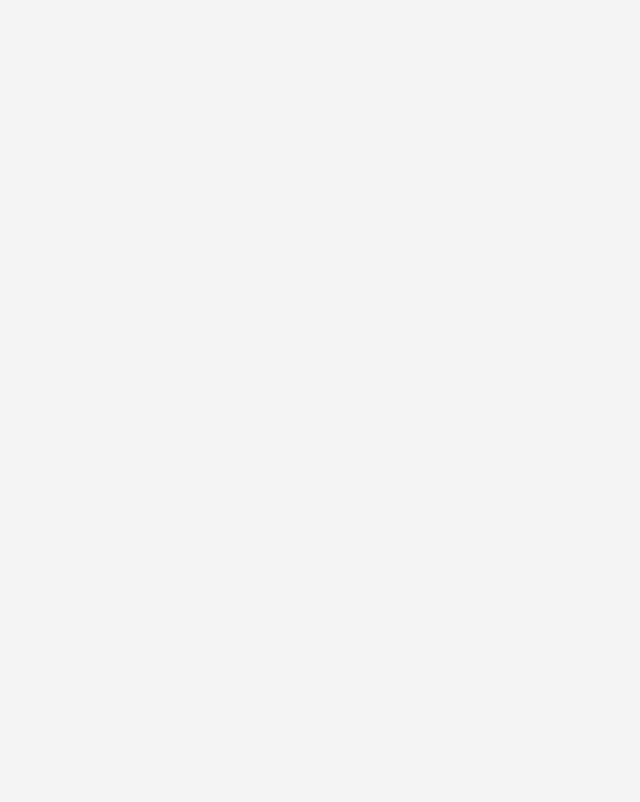
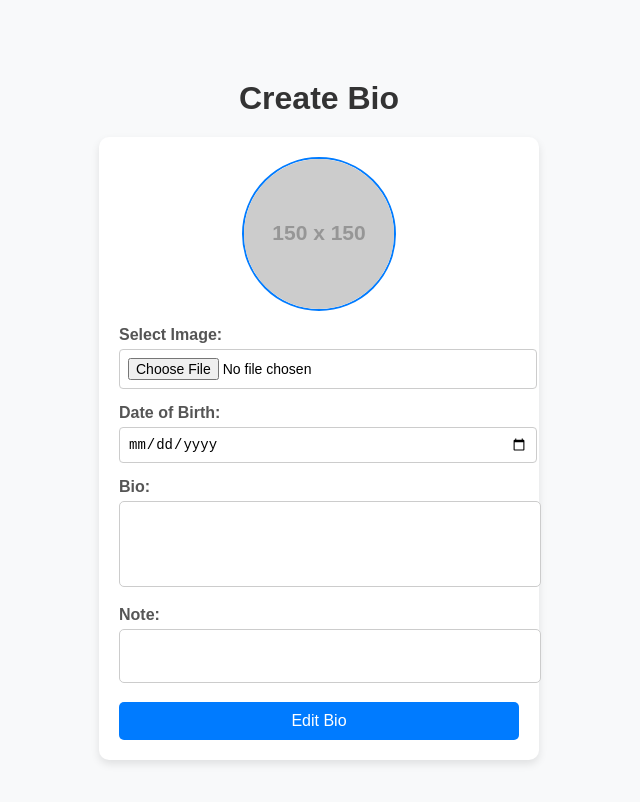
Before and after one commit to Abhinand2004/react_flip, a React (Vite) app in the folder ClientSide/: page /edit/1 in a window 1280 px wide. Before the commit this address had no page. Shown: the top 802 px of the page, without its empty margins (321-961 px from the left). Built offline with nearby package versions, Linux system fonts and the light colour scheme.

Commit message:
edit_added

```diff
--- a/ClientSide/src/App.jsx
+++ b/ClientSide/src/App.jsx
@@ -12,6 +12,7 @@ import HomePage from './components/HomePage';
 import Nav from './components/Nav';
 import Profile from './components/Profile';
 import Createbio from './components/createbio';
+import Editbio from './components/editbio';
 // import { useState } from 'react';
 function App() {
 
@@ -29,6 +30,8 @@ const [user,setUser]=useState("");
       <Route path="/login" element={<Login/>}></Route>
       <Route path="/profile" element={<Profile/>}></Route>
       <Route path="/createbio/:id" element={<Createbio/>}></Route>
+      <Route path="/edit/:id" element={<Editbio/>}></Route>
+
 
 
 
--- a/ClientSide/src/components/Profile.jsx
+++ b/ClientSide/src/components/Profile.jsx
@@ -2,6 +2,7 @@ import React, { useEffect, useState } from "react";
 import "./profile.css";
 import { Navigate, useNavigate } from "react-router-dom";
 import axios from "axios";
+import Createbio from "./createbio";
 const Profile = () => {
     const [profileexist,setprofileexist]=useState(false)
     const navigate=useNavigate()
@@ -43,6 +44,9 @@ const Profile = () => {
     const gotobio=()=>{
         navigate(`/createbio/${user.id}`)
     }
+    const editbio=()=>{
+        navigate(`/edit/${user.id}`)
+    }
 
     return (
         <div className="profile-container">
@@ -62,7 +66,7 @@ const Profile = () => {
                         <p><strong>Note:</strong> {user.note || "nill"}</p>
                     </div>
                     <div className="profile-buttons">
-                        <button className="btn btn-create" onClick={gotobio}> {profileexist ? "Edit Bio" : "Create Bio"}</button>
+                        {profileexist ? <button className="btn btn-create" onClick={editbio}>  Edit bio</button>: <button className="btn btn-create" onClick={Createbio}> create_bio </button>}
                         <button className="btn btn-delete">Delete</button>
                     </div>
                 </div>
--- /dev/null
+++ b/ClientSide/src/components/editbio.css
@@ -0,0 +1,86 @@
+/* General Styles */
+body {
+    margin: 0;
+    font-family: Arial, sans-serif;
+    background-color: #f4f4f4;
+}
+
+.createbio-container {
+    display: flex;
+    flex-direction: column;
+    align-items: center;
+    padding: 20px;
+    height: 100vh;
+    justify-content: center;
+    background-color: #f8f9fa;
+}
+
+h1 {
+    margin-bottom: 20px;
+    color: #333;
+}
+
+/* Form Styles */
+.createbio-form {
+    background-color: #fff;
+    padding: 20px;
+    border-radius: 10px;
+    box-shadow: 0 4px 8px rgba(0, 0, 0, 0.1);
+    width: 100%;
+    max-width: 400px;
+}
+
+.form-group {
+    margin-bottom: 15px;
+}
+
+label {
+    display: block;
+    font-weight: bold;
+    margin-bottom: 5px;
+    color: #555;
+}
+
+input,
+textarea {
+    width: 100%;
+    padding: 10px;
+    border: 1px solid #ccc;
+    border-radius: 5px;
+    font-size: 14px;
+}
+
+textarea {
+    resize: none;
+}
+
+/* Image Area */
+.image-area {
+    display: flex;
+    justify-content: center;
+    margin-bottom: 15px;
+}
+
+.image-preview {
+    width: 150px;
+    height: 150px;
+    border-radius: 50%;
+    object-fit: cover;
+    border: 2px solid #007bff;
+}
+
+/* Submit Button */
+.btn-submit {
+    width: 100%;
+    padding: 10px;
+    background-color: #007bff;
+    color: #fff;
+    border: none;
+    border-radius: 5px;
+    font-size: 16px;
+    cursor: pointer;
+}
+
+.btn-submit:hover {
+    background-color: #0056b3;
+}
--- /dev/null
+++ b/ClientSide/src/components/editbio.jsx
@@ -0,0 +1,85 @@
+import React, { useState } from "react";
+import "./editbio.css"
+import axios from "axios";
+import { useParams } from "react-router-dom";
+const Editbio=()=>{
+   const {id}=useParams()
+   const [formData, setFormData] = useState({
+      photo: "",
+      dob: "",
+      bio: "",
+      note: ""
+  });
+
+
+
+   const handleImageChange=async(e)=>{
+      const photo = await convertBase64(e.target.files[0])
+      setFormData((pre)=>({...pre,photo}))
+   }
+   const handleInputChange=(e)=>{
+      const { name, value } = e.target;
+      setFormData((prevData) => ({...prevData, [name]: value,  }));
+   }
+   function convertBase64(file) {
+      return new Promise((res,rej)=>{
+        const fileReader=new FileReader()
+        fileReader.readAsDataURL(file)
+        fileReader.onload=()=>{
+          res(fileReader.result)
+        }
+        fileReader.onerror=(error)=>{
+          rej(error)
+        }
+      })
+
+    }
+    const handleSubmit=async(e)=>{
+e.preventDefault()
+try {
+   const res=await axios.put(`http://localhost:3011/api/update/${id}`,formData)
+   if (res.status==200) {
+      alert("sucess")
+   }else{
+      alert("error")
+   }
+} catch (error) {
+   alert("eroor while fetching",error)
+}
+    }
+ return(
+   <div className="createbio-container">
+            <h1>Create Bio</h1>
+            <form onSubmit={handleSubmit} className="createbio-form">
+                {/* Image Display Area */}
+                <div className="image-area">
+                    <img src={formData.photo || "https://via.placeholder.com/150"}alt="Preview"className="image-preview"  />
+                </div>
+                {/* Image Selector */}
+                <div className="form-group">
+                    <label htmlFor="image">Select Image:</label>
+                    <input  type="file"  id="image"   accept="image/*"   onChange={handleImageChange}   />
+                </div>
+                {/* Date of Birth */}
+                <div className="form-group">
+                    <label htmlFor="dob">Date of Birth:</label>
+                    <input  type="date"   id="dob"   name="dob"   value={formData.dob}   onChange={handleInputChange}  />
+                </div>
+                {/* Bio */}
+                <div className="form-group">
+                    <label htmlFor="bio">Bio:</label>
+                    <textarea    id="bio"   name="bio"      rows="4"   value={formData.bio}   onChange={handleInputChange} ></textarea>
+                </div>
+                {/* Note */}
+                <div className="form-group">
+                    <label htmlFor="note">Note:</label>
+                    <textarea     id="note"     name="note"  rows="2"  value={formData.note}  onChange={handleInputChange}   ></textarea>
+                </div>
+
+                <button type="submit" className="btn-submit">  Edit Bio </button>
+            </form>
+        </div>
+ )
+}
+
+export default Editbio
```
Also changed, not shown: 2 other files (tests, documents, lock files or other folders).
